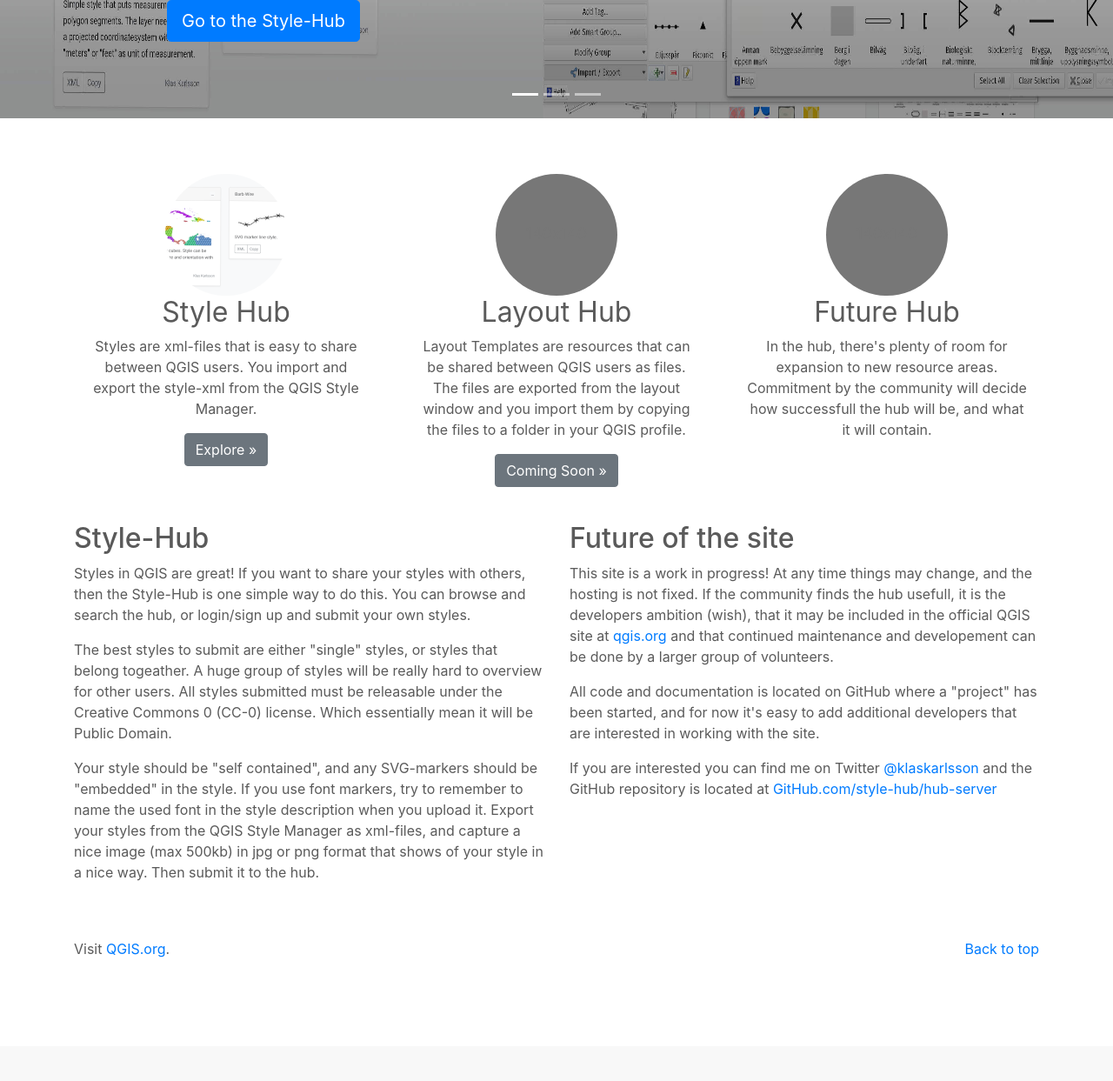
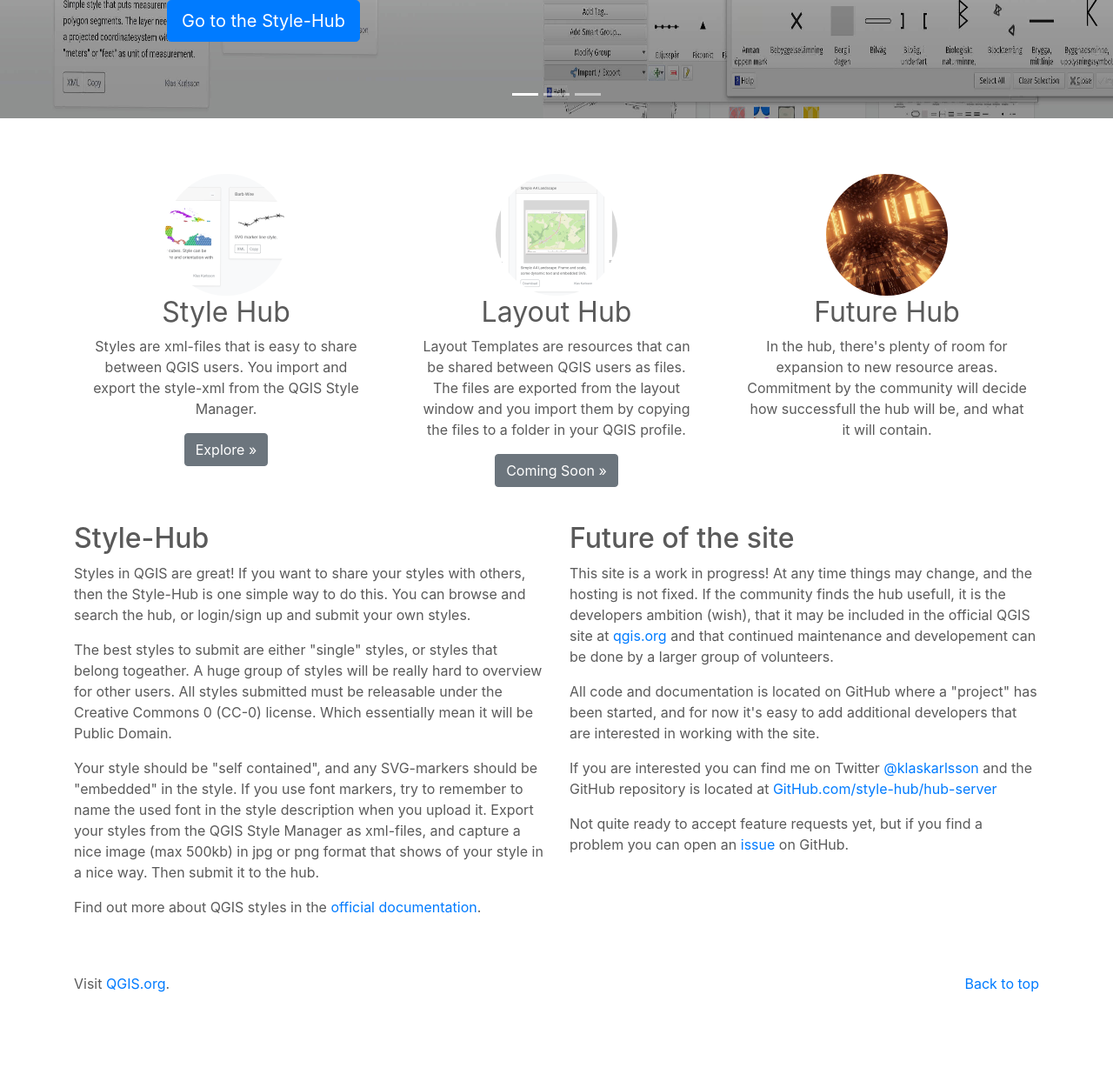
Before and after one commit to style-hub/hub-server, a PHP site: page / in a window 1280 px wide. Shown: the part 424-1667 px from the top of the page at 87% size. Before the commit the page ends 1525 px from the top, so only its background shows below. Run offline with PHP 8.4, Linux system fonts and the light colour scheme; the visitor is signed in with stand-in values (Sample User, id 1).

Commit message:
Code markup fix

```diff
--- a/source/index.php
+++ b/source/index.php
@@ -33,7 +33,7 @@
         </div>
       </div>
       <div class="carousel-item">
-        <svg class="bd-placeholder-img" width="100%" height="100%" xmlns="http://www.w3.org/2000/svg" preserveAspectRatio="xMidYMid slice" focusable="false" role="img"><rect width="100%" height="100%" fill="#777"/></svg>
+      <img class="bd-placeholder-img" width="100%" height="100%" preserveAspectRatio="xMidYMid slice" focusable="false" role="img" src="include/carousel_bg_future.jpg">
         <div class="container">
           <div class="carousel-caption text-right">
             <h1>Future Hub</h1>
@@ -70,7 +70,7 @@
         <p><a class="btn btn-secondary" href="styles.php" role="button">Explore &raquo;</a></p>
       </div><!-- /.col-lg-4 -->
       <div class="col-lg-4">
-        <svg class="bd-placeholder-img rounded-circle" width="140" height="140" xmlns="http://www.w3.org/2000/svg" preserveAspectRatio="xMidYMid slice" focusable="false" role="img" aria-label="Placeholder: 140x140"><title>Placeholder</title><rect width="100%" height="100%" fill="#777"/><text x="50%" y="50%" fill="#777" dy=".3em">140x140</text></svg>
+      <img class="bd-placeholder-img rounded-circle" width="140" height="140" preserveAspectRatio="xMidYMid slice" focusable="false" role="img" aria-label="Placeholder: 140x140" src="include/marketing_bg_layouts.png">
         <h2>Layout Hub</h2>
         <p>Layout Templates are resources that can be shared between QGIS users as files.
         The files are exported from the layout window and you import them by copying the
@@ -78,7 +78,7 @@
         <p><a class="btn btn-secondary" href="layouts.php" role="button">Coming Soon &raquo;</a></p>
       </div><!-- /.col-lg-4 -->
       <div class="col-lg-4">
-        <svg class="bd-placeholder-img rounded-circle" width="140" height="140" xmlns="http://www.w3.org/2000/svg" preserveAspectRatio="xMidYMid slice" focusable="false" role="img" aria-label="Placeholder: 140x140"><title>Placeholder</title><rect width="100%" height="100%" fill="#777"/><text x="50%" y="50%" fill="#777" dy=".3em">140x140</text></svg>
+      <img class="bd-placeholder-img rounded-circle" width="140" height="140" preserveAspectRatio="xMidYMid slice" focusable="false" role="img" aria-label="Placeholder: 140x140" src="include/marketing_bg_future.png">
         <h2>Future Hub</h2>
         <p>In the hub, there's plenty of room for expansion to new resource areas.
         Commitment by the community will decide how successfull the hub will be, and what it will contain.</p>
@@ -104,6 +104,8 @@
     If you use font markers, try to remember to name the used font in the style description when
     you upload it. Export your styles from the QGIS Style Manager as xml-files, and capture a nice image (max 500kb)
     in jpg or png format that shows of your style in a nice way. Then submit it to the hub.</p>
+    <p>Find out more about QGIS styles in the
+    <a href="https://docs.qgis.org/testing/en/docs/user_manual/style_library/index.html">official documentation</a>.</p>
   </div>
 
   <div class="col-md-6">
@@ -117,6 +119,8 @@
     <p>If you are interested you can find me on Twitter <a href="https://twitter.com/klaskarlsson">@klaskarlsson</a>
     and the GitHub repository is located at <a href="https://github.com/style-hub/hub-server">GitHub.com/style-hub/hub-server</a>
     </p>
+    <p>Not quite ready to accept feature requests yet, but if you find a problem you can open an
+    <a href="https://github.com/style-hub/hub-server/issues">issue</a> on GitHub.</p>
   </div>
   </div><!-- row -->
   </div><!-- container -->
```
Also changed, not shown: README.md, source/include/carousel_bg_future.jpg (added), source/include/marketing_bg_future.png (added), source/include/marketing_bg_layouts.png (added).
